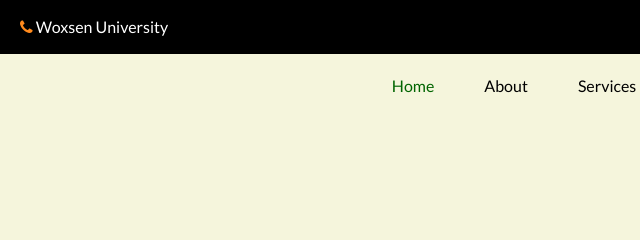
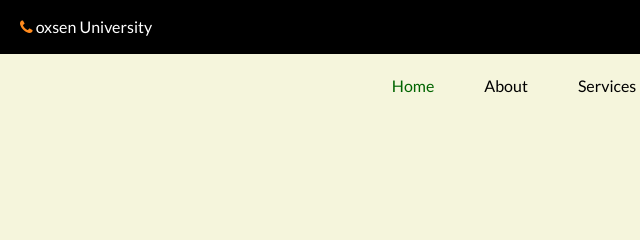
Before and after one commit to vishwa1867/Green-Shield-, a plain HTML site: page index.html in a window 1280 px wide. Shown: the top 240 px of the page, 5-645 px from the left. Drawn offline with nearby package versions, Linux system fonts and the light colour scheme; files that its build step writes are made by us from their sources; a script that the page names is missing; files whose address does not match are found by name.

Commit message:
Update index.html

```diff
--- a/index.html
+++ b/index.html
@@ -37,7 +37,7 @@
               <div class="contact_nav">
                   <a href="">
                       <i class="fa fa-phone" aria-hidden="true"></i>
-                      <span>Woxsen University</span>
+                      <span>oxsen University</span>
                   </a>
                   <a href="">
                       <i class="fa fa-envelope" aria-hidden="true"></i>
```
